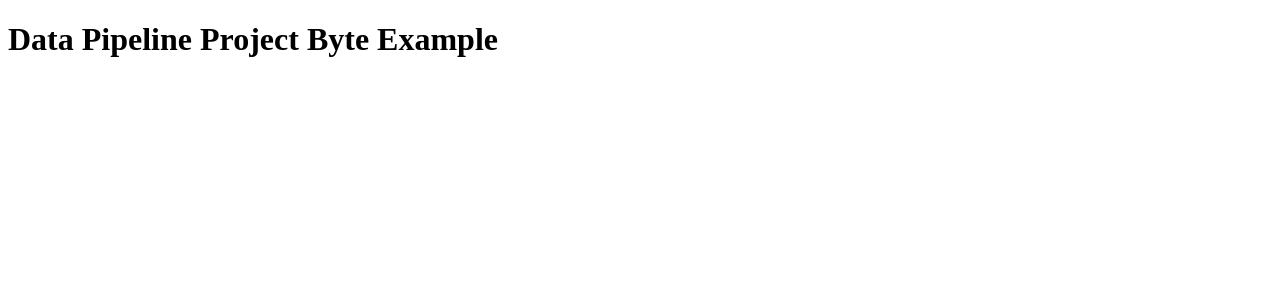
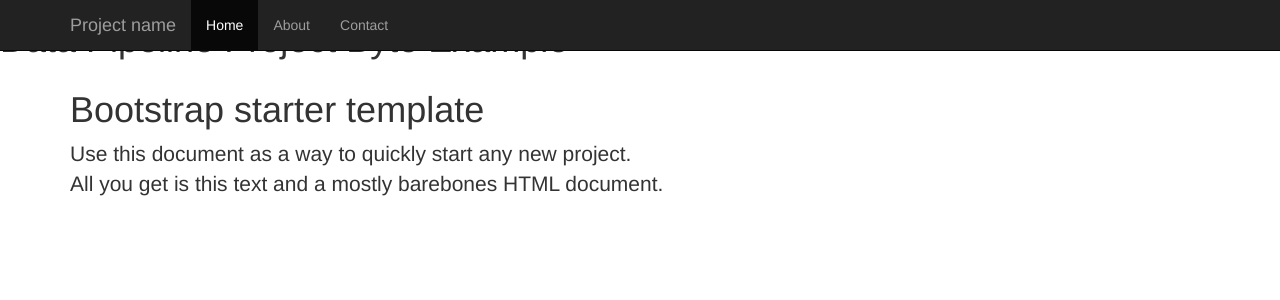
Before and after one commit to kleins11/intdatasci-byte1-github, a Flask app: page / in a window 1280 px wide. Shown: the top 300 px of the page. Run offline with Flask 2, Linux system fonts and the light colour scheme; some libraries are stand-ins or nearby versions.

Commit message:
HTML starter theme from bootstrap

```diff
--- a/templates/index.html
+++ b/templates/index.html
@@ -7,3 +7,80 @@
 <h1>Data Pipeline Project Byte Example</h1>
 </body>
 </html>
+
+<!DOCTYPE html>
+<html lang="en">
+  <head>
+    <meta charset="utf-8">
+    <meta http-equiv="X-UA-Compatible" content="IE=edge">
+    <meta name="viewport" content="width=device-width, initial-scale=1">
+    <!-- The above 3 meta tags *must* come first in the head; any other head content must come *after* these tags -->
+    <meta name="description" content="">
+    <meta name="author" content="">
+    <link rel="icon" href="../../favicon.ico">
+
+    <title>Starter Template for Bootstrap</title>
+
+    <!-- Bootstrap core CSS -->
+    <link href="../../dist/css/bootstrap.min.css" rel="stylesheet">
+
+    <!-- IE10 viewport hack for Surface/desktop Windows 8 bug -->
+    <link href="../../assets/css/ie10-viewport-bug-workaround.css" rel="stylesheet">
+
+    <!-- Custom styles for this template -->
+    <link href="starter-template.css" rel="stylesheet">
+
+    <!-- Just for debugging purposes. Don't actually copy these 2 lines! -->
+    <!--[if lt IE 9]><script src="../../assets/js/ie8-responsive-file-warning.js"></script><![endif]-->
+    <script src="../../assets/js/ie-emulation-modes-warning.js"></script>
+
+    <!-- HTML5 shim and Respond.js for IE8 support of HTML5 elements and media queries -->
+    <!--[if lt IE 9]>
+      <script src="https://oss.maxcdn.com/html5shiv/3.7.3/html5shiv.min.js"></script>
+      <script src="https://oss.maxcdn.com/respond/1.4.2/respond.min.js"></script>
+    <![endif]-->
+  </head>
+
+  <body>
+
+    <nav class="navbar navbar-inverse navbar-fixed-top">
+      <div class="container">
+        <div class="navbar-header">
+          <button type="button" class="navbar-toggle collapsed" data-toggle="collapse" data-target="#navbar" aria-expanded="false" aria-controls="navbar">
+            <span class="sr-only">Toggle navigation</span>
+            <span class="icon-bar"></span>
+            <span class="icon-bar"></span>
+            <span class="icon-bar"></span>
+          </button>
+          <a class="navbar-brand" href="#">Project name</a>
+        </div>
+        <div id="navbar" class="collapse navbar-collapse">
+          <ul class="nav navbar-nav">
+            <li class="active"><a href="#">Home</a></li>
+            <li><a href="#about">About</a></li>
+            <li><a href="#contact">Contact</a></li>
+          </ul>
+        </div><!--/.nav-collapse -->
+      </div>
+    </nav>
+
+    <div class="container">
+
+      <div class="starter-template">
+        <h1>Bootstrap starter template</h1>
+        <p class="lead">Use this document as a way to quickly start any new project.<br> All you get is this text and a mostly barebones HTML document.</p>
+      </div>
+
+    </div><!-- /.container -->
+
+
+    <!-- Bootstrap core JavaScript
+    ================================================== -->
+    <!-- Placed at the end of the document so the pages load faster -->
+    <script src="https://ajax.googleapis.com/ajax/libs/jquery/1.12.4/jquery.min.js"></script>
+    <script>window.jQuery || document.write('<script src="../../assets/js/vendor/jquery.min.js"><\/script>')</script>
+    <script src="../../dist/js/bootstrap.min.js"></script>
+    <!-- IE10 viewport hack for Surface/desktop Windows 8 bug -->
+    <script src="../../assets/js/ie10-viewport-bug-workaround.js"></script>
+  </body>
+</html>
```
